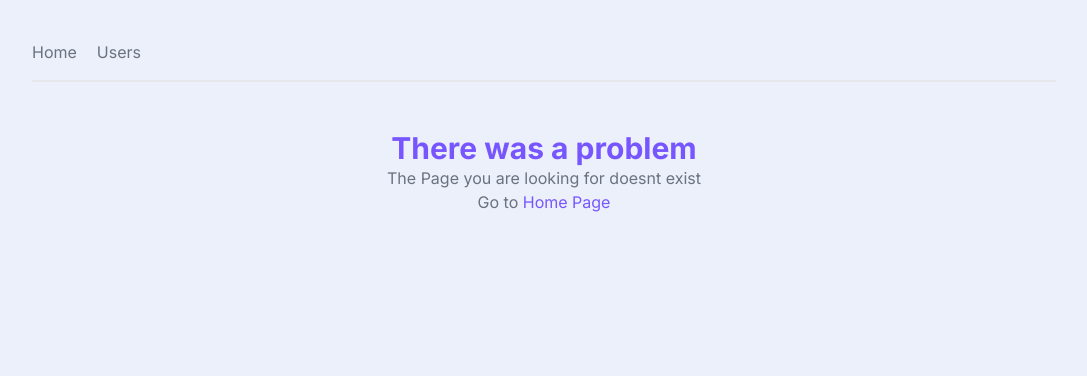
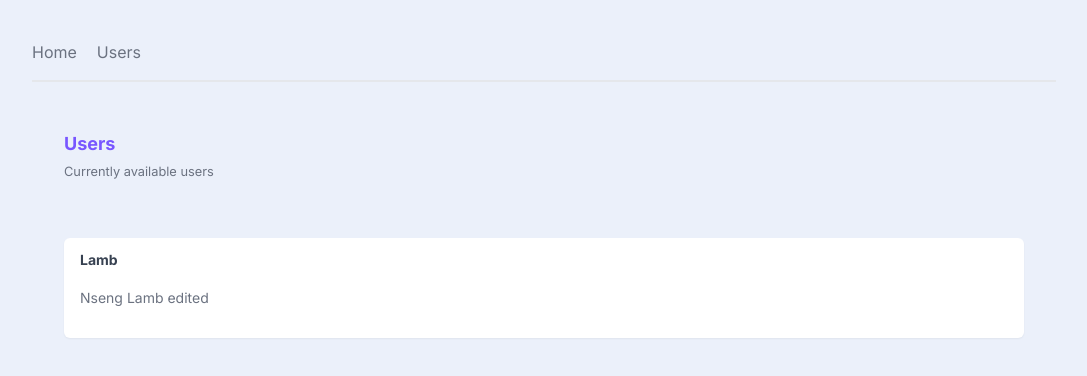
Before and after one commit to Lambertn33/fullstack-next-app, a Next.js app: page /users in a window 1280 px wide. Before the commit this address had no page. Shown: the top 376 px of the page, without its empty margins (96-1183 px from the left). Built offline with nearby package versions, Linux system fonts and the light colour scheme.

Commit message:
feat: display users

```diff
--- a/app/globals.css
+++ b/app/globals.css
@@ -43,3 +43,22 @@ nav a:hover {
 main nav {
   @apply border-0;
 }
+
+/*Card */
+.card {
+  @apply
+    bg-white
+    shadow-sm
+    rounded-md
+    py-3 px-4 my-4
+    relative
+    overflow-hidden;
+}
+.card h3 {
+  @apply
+    font-bold text-gray-700 text-sm
+    mb-0;
+}
+.card p {
+  @apply my-4 text-sm leading-6;
+}
--- a/app/layout.tsx
+++ b/app/layout.tsx
@@ -1,5 +1,7 @@
 import type { Metadata } from "next";
 import { Inter } from "next/font/google";
+
+import Provider from "@/store/provider";
 import Navbar from "@/components/Navbar";
 import "./globals.css";
 
@@ -18,8 +20,10 @@ export default function RootLayout({
   return (
     <html lang="en">
       <body className={inter.className}>
-        <Navbar />
-        {children}
+        <Provider>
+          <Navbar />
+          {children}
+        </Provider>
       </body>
     </html>
   );
--- /dev/null
+++ b/app/users/loading.tsx
@@ -0,0 +1,12 @@
+import React from "react";
+
+const Loading = () => {
+  return (
+    <main className="text-center">
+      <h2 className="text-3xl">Please wait....</h2>
+      <p>Fetching users...</p>
+    </main>
+  );
+};
+
+export default Loading;
--- /dev/null
+++ b/app/users/page.tsx
@@ -0,0 +1,24 @@
+import React, {Suspense} from 'react'
+import UsersList from '@/components/users/UsersList'
+import Loading from './loading'
+
+const Users = () => {
+  return (
+    <main>
+     <nav>
+        <div>
+          <h2>Users</h2>
+          <p>
+            <small>Currently available users</small>
+          </p>
+        </div>
+      </nav>
+
+        <Suspense fallback={<Loading />}>
+        <UsersList />
+        </Suspense>
+    </main>
+  )
+}
+
+export default Users
--- /dev/null
+++ b/components/users/UsersList.tsx
@@ -0,0 +1,46 @@
+"use client";
+
+import React, { useEffect } from "react";
+import { useAppSelector, useAppDispatch } from "@/store/hooks";
+import { fetchUsers } from "@/store/users/users-slice";
+import { RootState } from "@/store";
+
+const UsersList = () => {
+  const { users, loading, error } = useAppSelector(
+    (state: RootState) => state.users
+  );
+  const dispatch = useAppDispatch();
+  useEffect(() => {
+    // Fetch users when the component mounts
+    dispatch(fetchUsers());
+  }, [dispatch]);
+
+  if (loading) {
+    return <div>Loading...</div>;
+  }
+
+  if (error) {
+    return <div>Error: {error}</div>;
+  }
+
+  if (!users) {
+    return null;
+  }
+  return (
+    <>
+      {users.map((user) => {
+        return (
+          <div key={user.id} className="card my-5">
+            <h3>{user.username}</h3>
+            <p>
+              {user.firstname} {user.lastname}
+            </p>
+          </div>
+        );
+      })}
+      {users.length === 0 && <p>No Users available</p>}
+    </>
+  );
+};
+
+export default UsersList;
--- a/package.json
+++ b/package.json
@@ -9,6 +9,7 @@
     "lint": "next lint"
   },
   "dependencies": {
+    "@reduxjs/toolkit": "^1.9.6",
     "@types/node": "20.7.0",
     "@types/react": "18.2.22",
     "@types/react-dom": "18.2.7",
@@ -19,6 +20,7 @@
     "postcss": "8.4.30",
     "react": "18.2.0",
     "react-dom": "18.2.0",
+    "react-redux": "^8.1.2",
     "tailwindcss": "3.3.3",
     "typescript": "5.2.2"
   }
--- /dev/null
+++ b/services/users.services.ts
@@ -0,0 +1,17 @@
+import { UserInterface } from "@/interfaces/users.interface";
+
+export const getUsers = async () => {
+  const response = await fetch("/api/users");
+  return await response.json();
+};
+
+export const createUser = async (data: UserInterface) => {
+  const response = await fetch("/api/users", {
+    method: "POST",
+    headers: {
+      "Content-Type": "application/json",
+    },
+    body: JSON.stringify(data),
+  });
+  return await response.json();
+};
--- /dev/null
+++ b/store/hooks.ts
@@ -0,0 +1,5 @@
+import { TypedUseSelectorHook, useDispatch, useSelector } from 'react-redux'
+import type { RootState, AppDispatch } from './index';
+
+export const useAppDispatch: () => AppDispatch = useDispatch
+export const useAppSelector: TypedUseSelectorHook<RootState> = useSelector
--- /dev/null
+++ b/store/index.ts
@@ -0,0 +1,13 @@
+import { configureStore } from "@reduxjs/toolkit";
+import usersReducer from "./users/users-slice";
+
+const store = configureStore({
+  reducer: {
+    users: usersReducer,
+  },
+});
+
+export type RootState = ReturnType<typeof store.getState>
+export type AppDispatch = typeof store.dispatch
+
+export default store;
--- /dev/null
+++ b/store/provider.tsx
@@ -0,0 +1,11 @@
+"use client";
+
+import React from "react";
+import store from "@/store";
+import { Provider } from "react-redux";
+
+const Providers = ({ children }: { children: React.ReactNode }) => {
+    return <Provider store={store}>{children}</Provider>;
+  }
+
+export default Providers;
--- /dev/null
+++ b/store/users/users-slice.ts
@@ -0,0 +1,50 @@
+import { createSlice, AnyAction, ThunkDispatch, PayloadAction } from "@reduxjs/toolkit";
+import { getUsers } from "@/services/users.services";
+import { UserInterface } from "@/interfaces/users.interface";
+
+interface UserState {
+  users: UserInterface[] | null;
+  loading: boolean;
+  error: string | null;
+}
+
+const initialState: UserState = {
+  users: null,
+  loading: false,
+  error: null,
+};
+
+const usersSlice = createSlice({
+  name: "user",
+  initialState,
+  reducers: {
+    fetchUsersPending: (state) => {
+      state.loading = true;
+      state.error = null;
+    },
+    fetchUsersFulfilled: (state, action: PayloadAction<UserInterface[]>) => {
+      state.loading = false;
+      state.users = action.payload;
+    },
+    fetchUsersRejected: (state, action: PayloadAction<string>) => {
+      state.loading = false;
+      state.error = action.payload;
+    },
+  },
+});
+
+export const { fetchUsersPending, fetchUsersFulfilled, fetchUsersRejected } = usersSlice.actions;
+
+export default usersSlice.reducer;
+
+export const fetchUsers =
+  () => async (dispatch: ThunkDispatch<UserState, void, AnyAction>) => {
+    dispatch(fetchUsersPending());
+
+    try {
+      const data = await getUsers();
+      dispatch(fetchUsersFulfilled(data.users));
+    } catch (error: any) {
+      dispatch(fetchUsersRejected(error.message));
+    }
+  }
```
Also changed, not shown: 1 other file (tests, documents, lock files or other folders).
